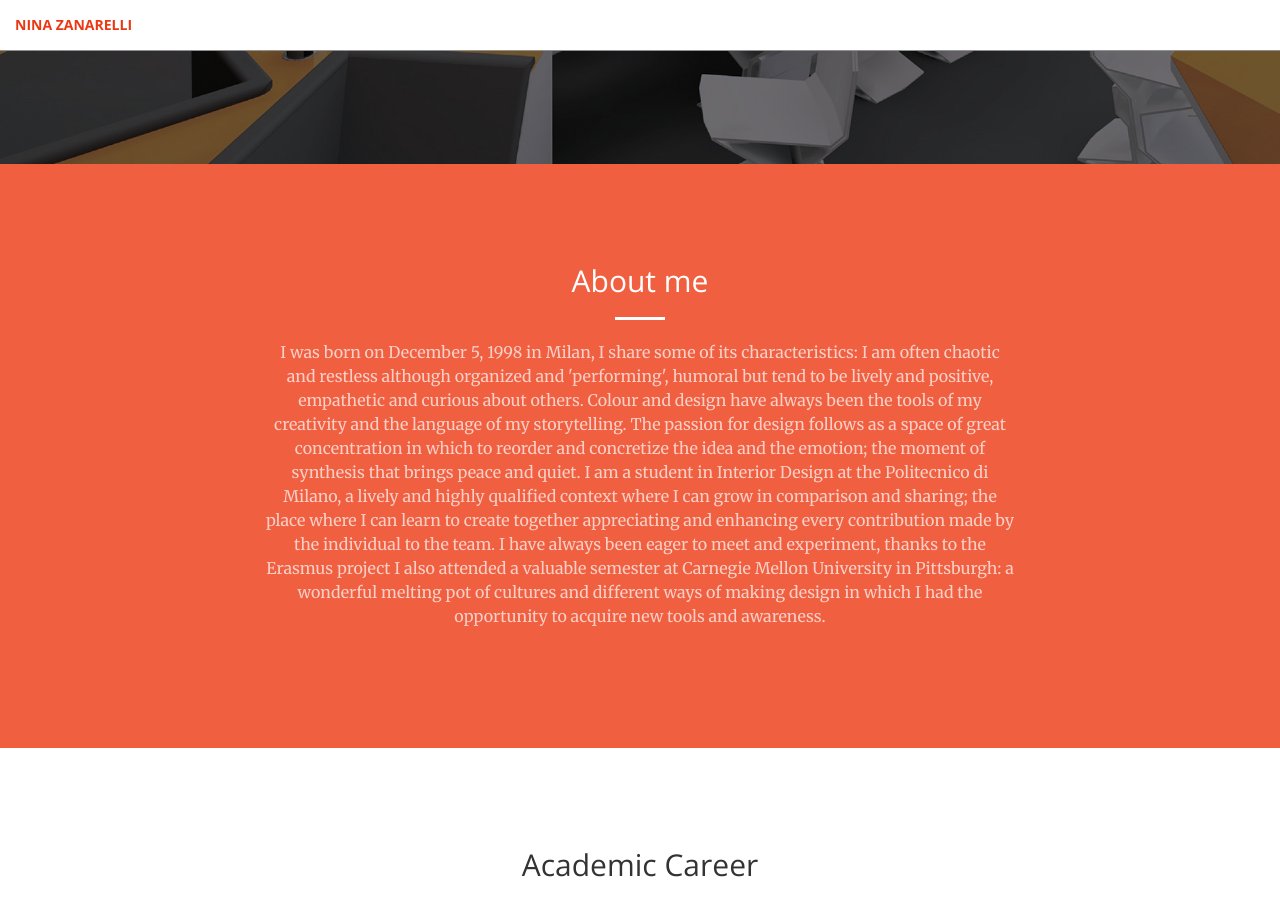
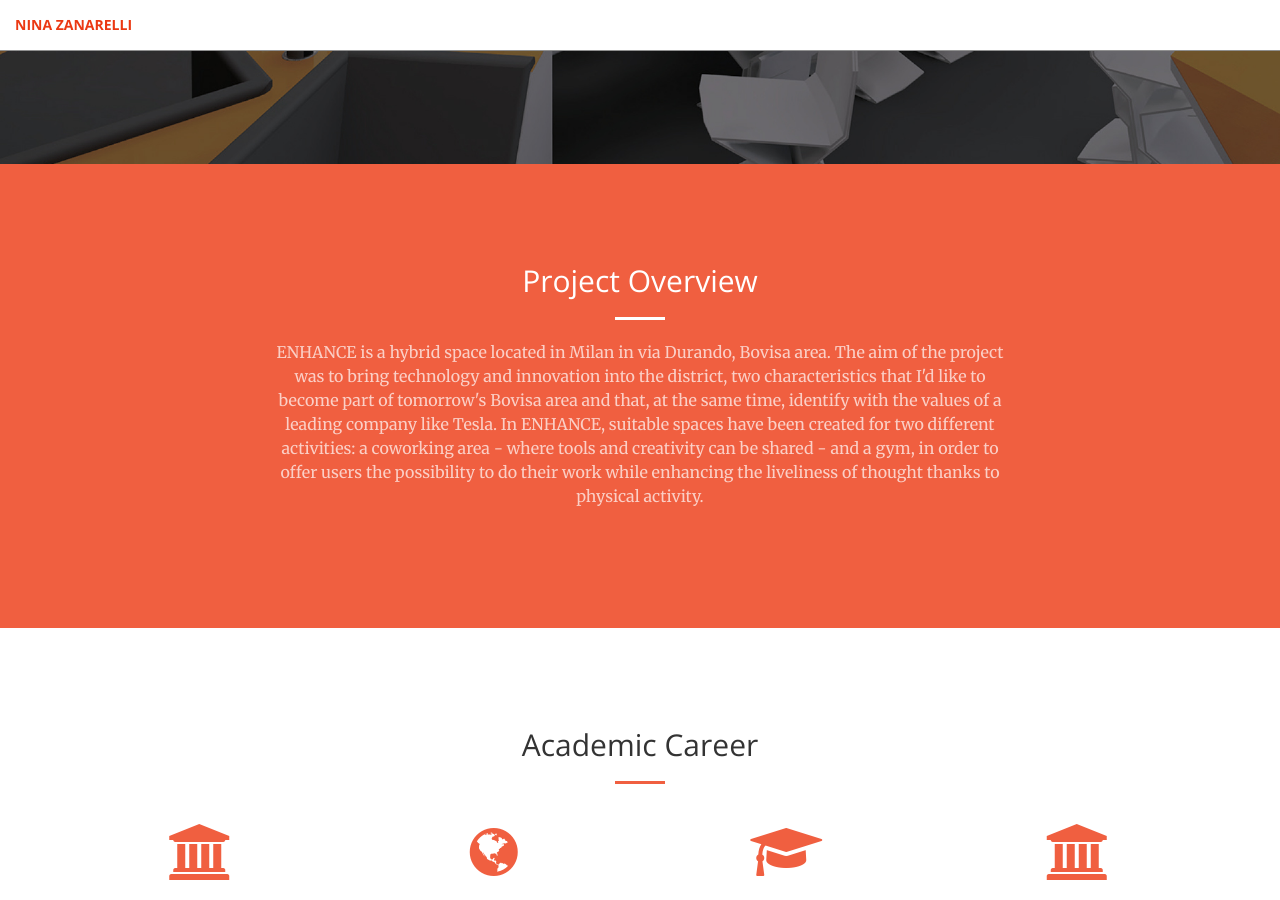
Before and after one commit to ninazanarelli/ninazanarelli.github.io, a Jekyll site: the page built from gallerytwo.html, in a window 1280 px wide and 900 px high, scrolled down 736 px. Built offline with Jekyll 4.4.1, drawn with Linux system fonts in a browser that asks for light colours.

Commit message:
descrizioni

```diff
--- /dev/null
+++ b/_includes/descriptiontwo.html
@@ -0,0 +1,13 @@
+<section class="bg-primary" id="about">
+    <div class="container">
+        <div class="row">
+            <div class="col-lg-8 col-lg-offset-2 text-center">
+                <h2 class="section-heading">Project Overview</h2>
+                <hr class="light">
+                <p class="text-faded">ENHANCE is a hybrid space located in Milan in via Durando, Bovisa area.  The aim of the project was to bring technology and innovation into the district, two characteristics that I'd like to become part of tomorrow's Bovisa area and that, at the same time, identify with the values of a leading company like Tesla.
+                    In ENHANCE, suitable spaces have been created for two different activities: a coworking area - where tools and creativity can be shared - and a gym, in order to offer users the possibility to do their work while enhancing the liveliness of thought thanks to physical activity.
+                    </p>
+            </div>
+        </div>
+    </div>
+</section>
--- a/_layouts/galleryone.html
+++ b/_layouts/galleryone.html
@@ -6,7 +6,7 @@
 <body id="page-top">
   {% include navgallery.html %}
   {% include headerone.html %}
-  {% include call-to-action.html %}
+  {% include descriptionone.html %}
   {% include services.html %}
   {% include portfolio.html %}
   {% include contact.html %}
--- a/_layouts/gallerythree.html
+++ b/_layouts/gallerythree.html
@@ -6,7 +6,7 @@
 <body id="page-top">
   {% include navgallery.html %}
   {% include headerthree.html %}
-  {% include call-to-action.html %}
+  {% include descriptionthree.html %}
   {% include services.html %}
   {% include portfolio.html %}
   {% include contact.html %}
--- a/_layouts/gallerytwo.html
+++ b/_layouts/gallerytwo.html
@@ -6,7 +6,7 @@
 <body id="page-top">
   {% include navgallery.html %}
   {% include headertwo.html %}
-  {% include call-to-action.html %}
+  {% include descriptiontwo.html %}
   {% include services.html %}
   {% include portfolio.html %}
   {% include contact.html %}
```
Also changed, not shown: _includes/descriptionone.html (added, +11 -0 lines), _includes/descriptionthree.html (added, +13 -0 lines), _includes/descriptionfive.html (added), _includes/descriptionfour.html (added), _includes/descriptionsix.html (added).
